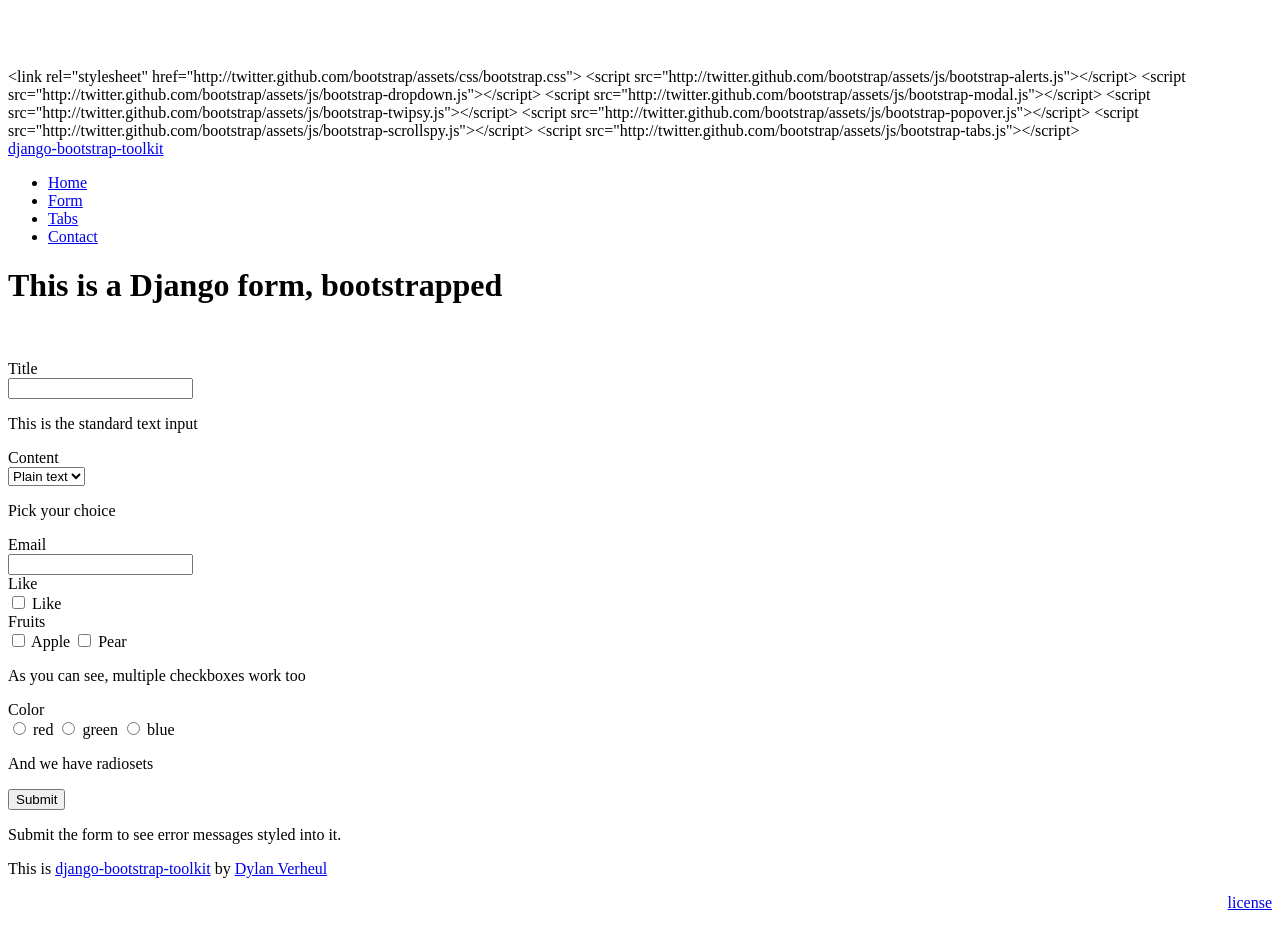
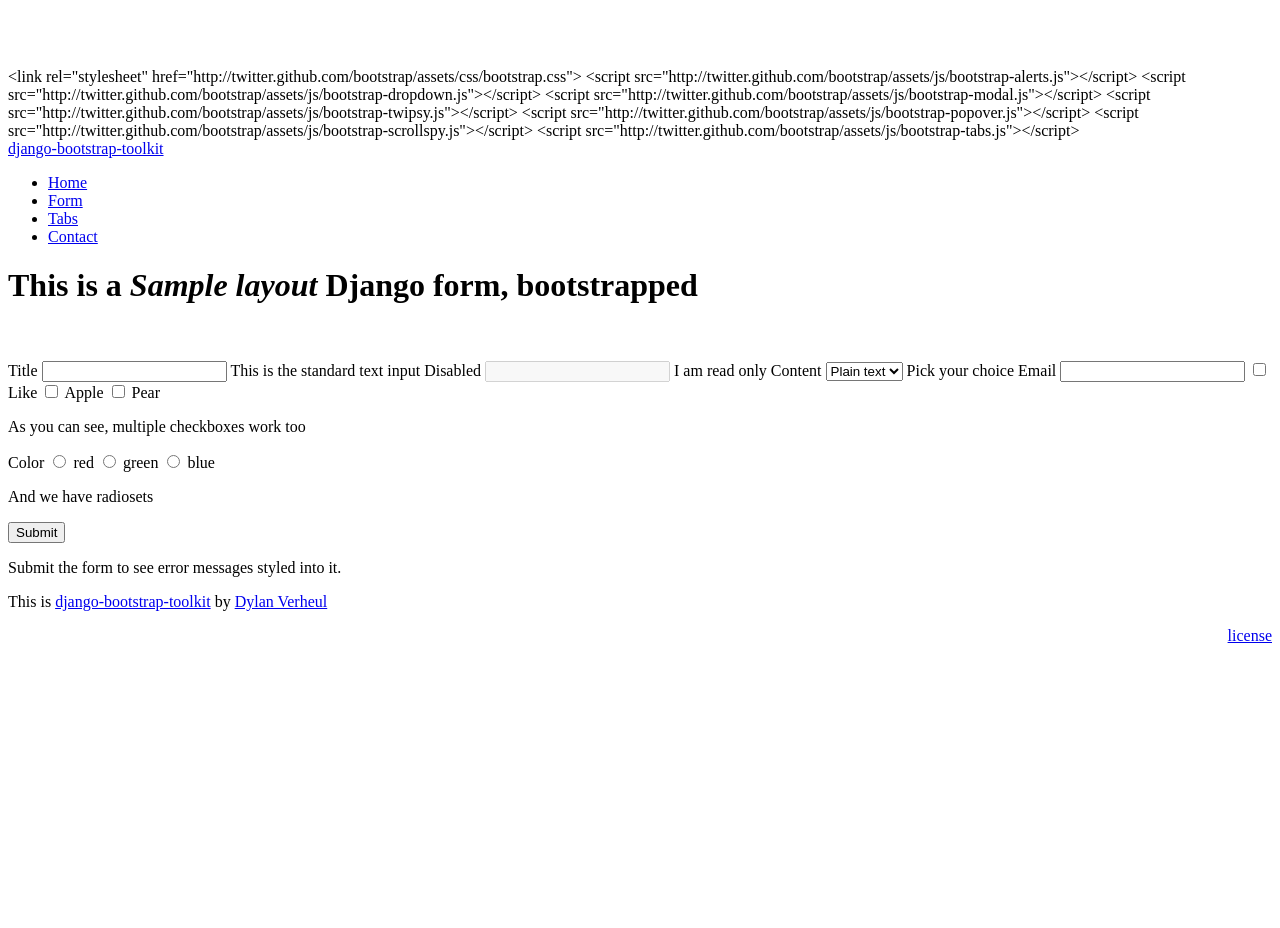
Before and after one commit to dyve/django-bootstrap-toolkit, a Django app: template test_project/test_bootstrap/templates/form.html in a window 1280 px wide. After the commit the page ends 643 px from the top, so only its background shows below. Run offline with Django 3.2, Linux system fonts and the light colour scheme; tables that the repository leaves empty hold one stand-in row (values such as "Sample post"); the template is opened without the code that fills it: values that come from a table or form of the project are taken from there, most other values are stand-ins (such as "Sample title", 1, 10 or a date in 2020); parts of the project's set-up code (start-up, migrations or seed data) failed here and were passed over; some libraries are stand-ins or nearby versions.

Commit message:
Support horizontal, vertical, inline and search forms

```diff
--- a/bootstrap_toolkit/templates/bootstrap_toolkit/field.html
+++ /dev/null
@@ -1,24 +0,0 @@
-{% load bootstrap_toolkit %}
-
-<div class="control-group{% if field.errors %} error{% endif %}{% if field.field.required %} required{% endif %}">
-    <label class="control-label" for="{{ field.html_name }}">{{ field.label }}</label>
-    <div class="controls">
-        {% with field|bootstrap_input_type as input_type %}
-            {% if input_type == "checkbox" %}
-                {% include "bootstrap_toolkit/field_checkbox.html" %}
-            {% else %}
-                {% if input_type == "multicheckbox" %}
-                    {% include "bootstrap_toolkit/field_choices.html" with type="checkbox" %}
-                {% else %}
-                    {% if input_type == "radioset" %}
-                        {% include "bootstrap_toolkit/field_choices.html" with type="radio" %}
-                    {% else %}
-                        {% include "bootstrap_toolkit/field_default.html" %}
-                    {% endif %}
-                {% endif %}
-                {% include "bootstrap_toolkit/field_help.html" %}
-            {% endif %}
-        {% endwith %}
-        {% include "bootstrap_toolkit/field_errors.html" %}
-    </div>
-</div>
--- a/bootstrap_toolkit/templates/bootstrap_toolkit/field_checkbox.html
+++ b/bootstrap_toolkit/templates/bootstrap_toolkit/field_checkbox.html
@@ -1,5 +1,3 @@
-{% load bootstrap_toolkit %}
-
 <label class="checkbox">
     {{ field }}
     {{ field.label }}
--- a/bootstrap_toolkit/templates/bootstrap_toolkit/field_choices.html
+++ b/bootstrap_toolkit/templates/bootstrap_toolkit/field_choices.html
@@ -1,5 +1,3 @@
-{% load bootstrap_toolkit %}
-
 {% for choice_id, choice_label in field.field.choices %}
     <label class="{{ type }}">
         <input type="{{ type }}" name="{{ field.html_name }}" value="{{ choice_id }}"{% if type == "checkbox" %}{% if choice_id in field.value %} checked{% endif %}{% else %}{% if choice_id == field.value %} checked{% endif %}{% endif %}>
--- a/bootstrap_toolkit/templates/bootstrap_toolkit/field_errors.html
+++ b/bootstrap_toolkit/templates/bootstrap_toolkit/field_errors.html
@@ -1,5 +1,9 @@
 {% if field.errors %}
     {% for error in field.errors %}
-        <p class="help-block error">{{ error }}</p>
+        {% if inline %}
+            <p class="help-block error">{{ error }}</p>
+        {% else %}
+            <span class="help-inline error">{{ error }}</span>
+        {% endif %}
     {% endfor %}
 {% endif %}
--- a/bootstrap_toolkit/templates/bootstrap_toolkit/field_help.html
+++ b/bootstrap_toolkit/templates/bootstrap_toolkit/field_help.html
@@ -1,3 +1,7 @@
 {% if field.help_text %}
-    <p class="help-block">{{ field.help_text }}</p>
+    {% if inline %}
+        <span class="help-inline">{{ field.help_text }}</span>
+    {% else %}
+        <p class="help-block">{{ field.help_text }}</p>
+    {% endif %}
 {% endif %}
--- /dev/null
+++ b/bootstrap_toolkit/templates/bootstrap_toolkit/field_search.html
@@ -0,0 +1 @@
+{% include "bootstrap_toolkit/field_inline.html" %}
--- /dev/null
+++ b/bootstrap_toolkit/templates/bootstrap_toolkit/field_vertical.html
@@ -0,0 +1,19 @@
+{% if input_type == "checkbox" %}
+    {% include "bootstrap_toolkit/field_checkbox.html" %}
+    {% include "bootstrap_toolkit/field_help.html" with inline=True %}
+{% else %}
+    {% if input_type == "multicheckbox" %}
+        {% include "bootstrap_toolkit/field_choices.html" with type="checkbox" %}
+        {% include "bootstrap_toolkit/field_help.html" with inline=False %}
+    {% else %}
+        <label for="{{ field.html_name }}">{{ field.label }}</label>
+        {% if input_type == "radioset" %}
+            {% include "bootstrap_toolkit/field_choices.html" with type="radio" %}
+            {% include "bootstrap_toolkit/field_help.html" with inline=False %}
+        {% else %}
+            {% include "bootstrap_toolkit/field_default.html" %}
+            {% include "bootstrap_toolkit/field_help.html" with inline=True %}
+        {% endif %}
+    {% endif %}
+{% endif %}
+{% include "bootstrap_toolkit/field_errors.html" with inline=False %}
--- a/bootstrap_toolkit/templates/bootstrap_toolkit/form.html
+++ b/bootstrap_toolkit/templates/bootstrap_toolkit/form.html
@@ -7,5 +7,19 @@
 {% endfor %}
 
 {% for field in form.visible_fields %}
-    {% include "bootstrap_toolkit/field.html" %}
+    {% with field|bootstrap_input_type as input_type %}
+        {% if layout == "horizontal" %}
+            {% include "bootstrap_toolkit/field_horizontal.html" %}
+        {% else %}
+            {% if layout == "inline" %}
+                {% include "bootstrap_toolkit/field_inline.html" %}
+            {% else %}
+                {% if layout == "search" %}
+                    {% include "bootstrap_toolkit/field_search.html" %}
+                {% else %}
+                    {% include "bootstrap_toolkit/field_vertical.html" %}
+                {% endif %}
+            {% endif %}
+        {% endif %}
+    {% endwith %}
 {% endfor %}
--- a/bootstrap_toolkit/templatetags/bootstrap_toolkit.py
+++ b/bootstrap_toolkit/templatetags/bootstrap_toolkit.py
@@ -56,11 +56,12 @@ def bootstrap_media():
     return bootstrap_media()
 
 @register.filter
-def as_bootstrap(form):
+def as_bootstrap(form, layout='vertical'):
     # Filter to Bootstrap a Django form, analogous to as_p, as_table, as_ul
     return get_template("bootstrap_toolkit/form.html").render(
         Context({
-            'form': form
+            'form': form,
+            'layout': str(layout).lower(),
         })
     )
 
--- a/test_project/test_bootstrap/forms.py
+++ b/test_project/test_bootstrap/forms.py
@@ -4,6 +4,11 @@ class TestForm(forms.Form):
     title = forms.CharField(
         max_length=100,
         help_text=u'This is the standard text input',
+    )
+    disabled = forms.CharField(
+        max_length=100,
+        help_text=u'I am read only',
+        widget=forms.TextInput(attrs={'disabled': 'disabled'})
     )
     content = forms.ChoiceField(
         choices=(
--- a/test_project/test_bootstrap/templates/form.html
+++ b/test_project/test_bootstrap/templates/form.html
@@ -4,13 +4,13 @@
 
 {% block content %}
 
-    <h1>This is a Django form, bootstrapped</h1>
+    <h1>This is a <em>{{ layout }}</em> Django form, bootstrapped</h1>
 
     <p>&nbsp;</p>
 
-    <form class="form-horizontal" action="" method="post">
+    <form class="form-{{ layout }}" action="" method="post">
         {% csrf_token %}
-        {{ form|as_bootstrap }}
+        {{ form|as_bootstrap:layout }}
         <p class="form-actions">
             <input type="submit" value="Submit" class="btn btn-primary">
         </p>
--- a/test_project/test_bootstrap/views.py
+++ b/test_project/test_bootstrap/views.py
@@ -3,6 +3,9 @@ from django.template.context import RequestContext
 from test_bootstrap.forms import TestForm
 
 def test_form(request):
+    layout = request.GET.get('layout')
+    if not layout:
+        layout = 'vertical'
     if request.method == 'POST':
         form = TestForm(request.POST)
         form.is_valid()
@@ -10,4 +13,5 @@ def test_form(request):
         form = TestForm()
     return render_to_response('form.html', RequestContext(request, {
         'form': form,
+        'layout': layout,
     }))
```
Also changed, not shown: bootstrap_toolkit/templates/bootstrap_toolkit/field_horizontal.html (added, +20 -0 lines), bootstrap_toolkit/templates/bootstrap_toolkit/field_inline.html (added, +19 -0 lines).
